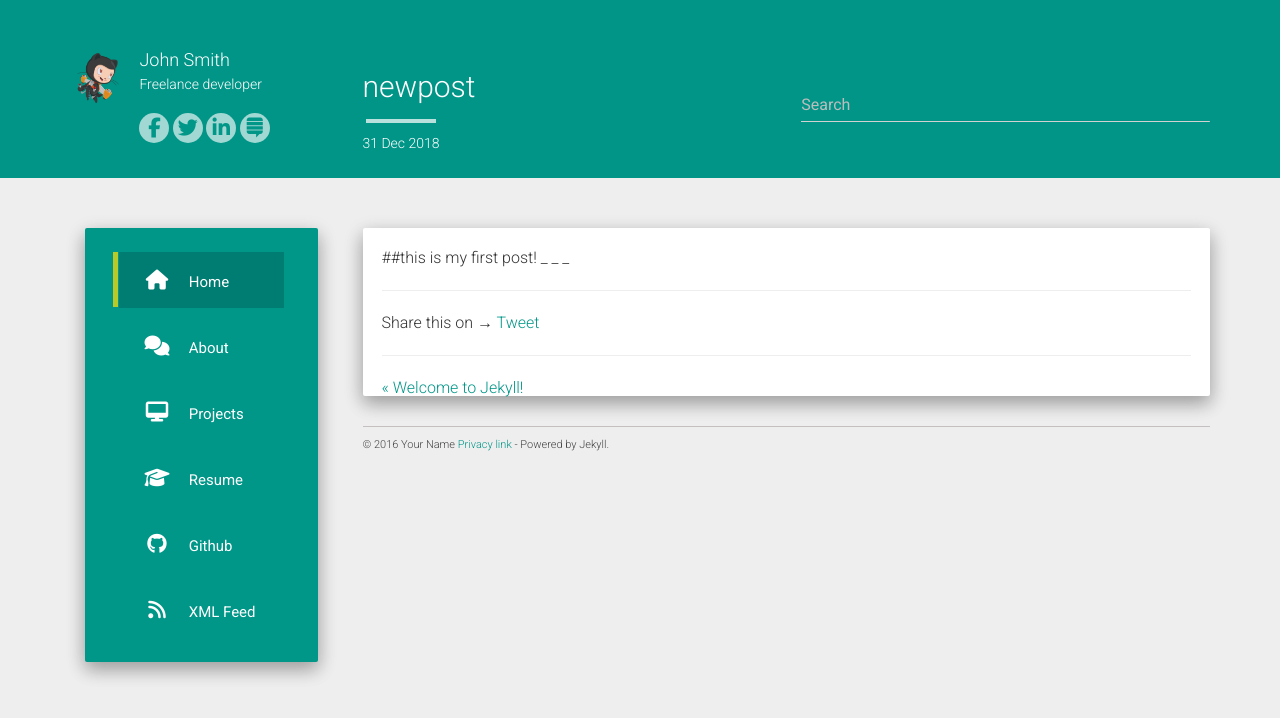
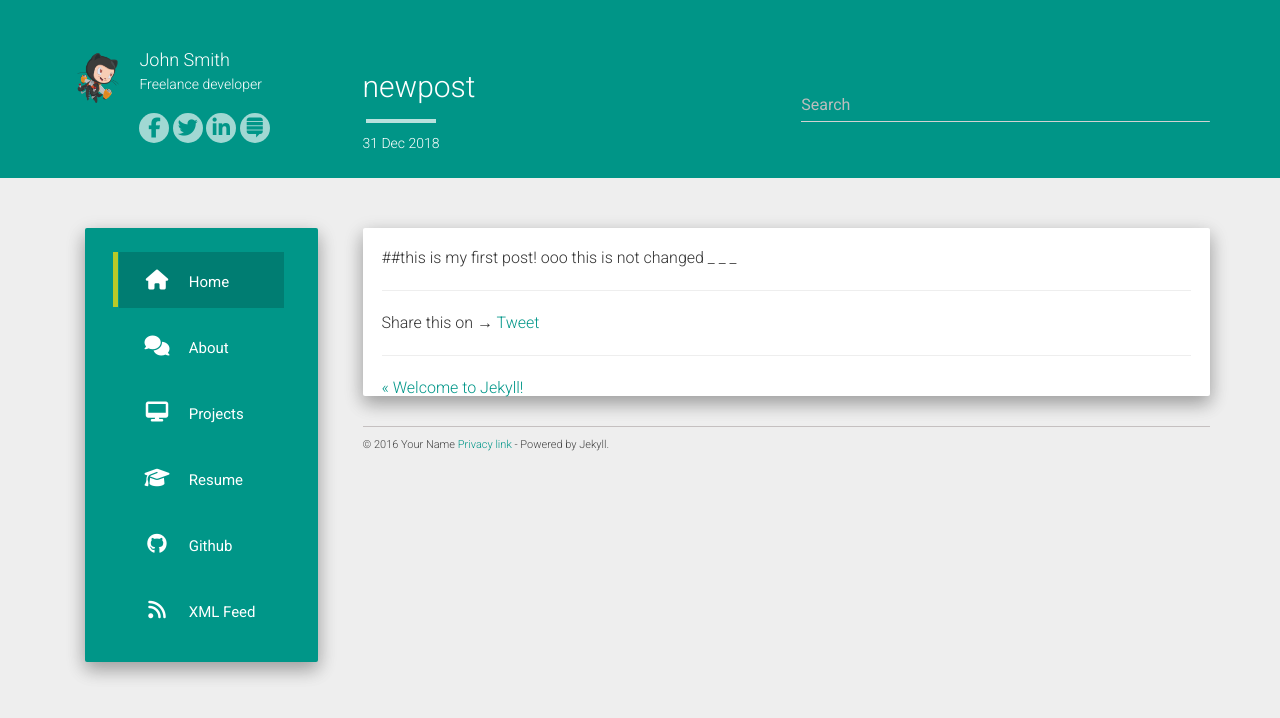
Before and after one commit to codeasashu/hcz-jekyll-blog, a Jekyll site: the page built from _posts/2018-12-31-newpost.md, in a window 1280 px wide. Shown: the top 718 px of the page. Built offline with Jekyll 4.4.1, drawn with Linux system fonts in a browser that asks for light colours; nearby versions of some CDN libraries; comment, search, counter and statistics services are not loaded.

Commit message:
post update

```diff
--- a/_posts/2018-12-31-newpost.md
+++ b/_posts/2018-12-31-newpost.md
@@ -4,4 +4,5 @@ title:  "newpost"
 ---
 
 ##this is my first post!
+ooo this is not changed
 _ _ _
```
